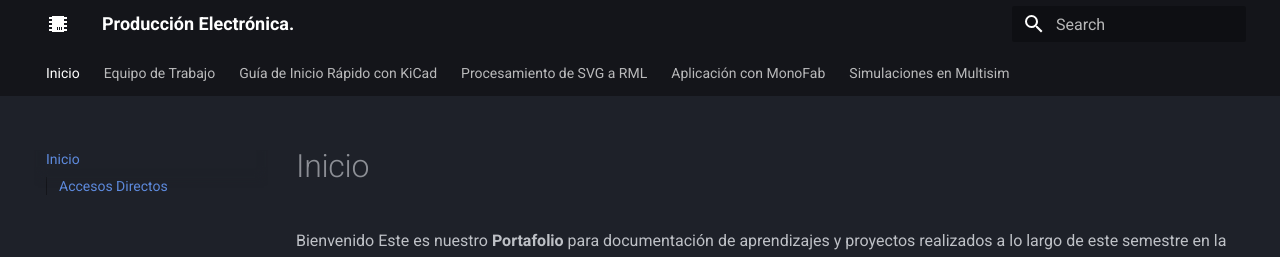
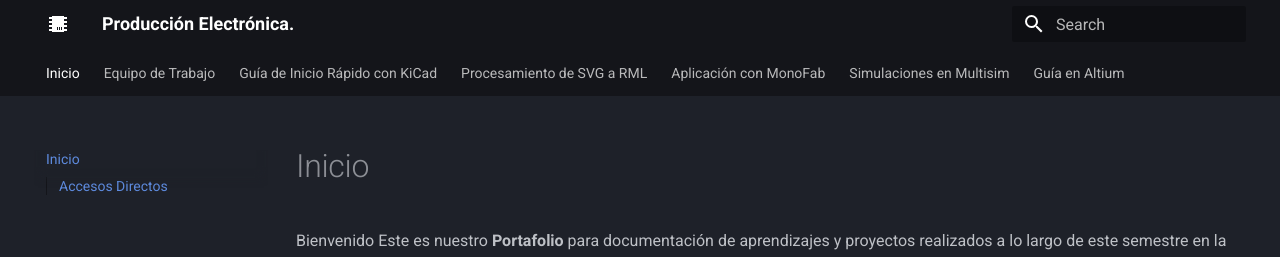
Before and after one commit to Joy-2307/Producci-n-Electr-nica-JIGR, an MkDocs documentation site: the page built from docs/index.md, in a window 1280 px wide. Shown: the top 257 px of the page. Built offline with MkDocs 1.6.1 and Material for MkDocs 9.7.7, drawn with Linux system fonts in a browser that asks for light colours.

Commit message:
Update mkdocs.yml

```diff
--- a/mkdocs.yml
+++ b/mkdocs.yml
@@ -51,3 +51,4 @@ nav:
   - Procesamiento de SVG a RML: Mods CE.md
   - Aplicación con MonoFab: Roland MonoFab.md
   - Simulaciones en Multisim: Doc Multisim.md
+  - Guía en Altium: Altium.md
```
